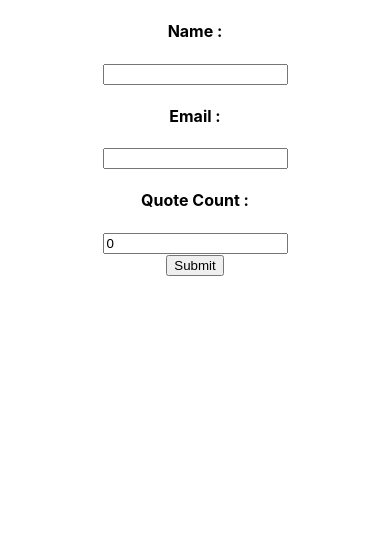
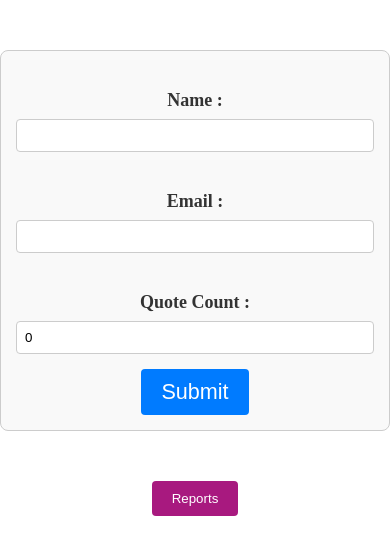
Before and after one commit to JayavelAnandh/Quote-List-FE, a React (Create React App) app: page / in a window 390 px wide. Shown: the top 554 px of the page. Built offline with nearby package versions, Linux system fonts and the light colour scheme.

Commit message:
Commit after pre-UI

```diff
--- a/src/pages/UserForm.js
+++ b/src/pages/UserForm.js
@@ -1,14 +1,22 @@
 import React, { useEffect, useState } from "react";
 import swal from "sweetalert";
+import "./form.css";
+import validator from "validator";
+import { redirect, useNavigate } from "react-router-dom";
 
 const UserForm = () => {
   const [name, setName] = useState("");
   const [email, setEmail] = useState("");
   const [quoteCount, setQuoteCount] = useState(0);
+  const navigate = useNavigate();
 
   const handleSubmit = (e) => {
     e.preventDefault();
+    if (validator.isEmail(email)) {
       addData();
+    } else {
+      swal({ title: "Enter a valid Email Address", icon: "warning" });
+    }
   };
   const addData = async () => {
     try {
@@ -23,17 +31,19 @@ const UserForm = () => {
           quoteCount,
         }),
       });
-      let response = await res.json();
-      console.log(response);
       swal("Report Uploaded Successfully");
     } catch (error) {
       console.log(error);
       swal("Error uploading report to server");
     }
   };
-
+  const routeChange = () => {
+    let path = `/report`;
+    navigate(path);
+  };
   return (
     <div>
+      <div className="form-container">
         <form onSubmit={(e) => handleSubmit(e)}>
           <div>
             <h4>Name : </h4>
@@ -48,7 +58,7 @@ const UserForm = () => {
           <div>
             <h4>Email :</h4>
             <input
-            type="text"
+              type="email"
               value={email}
               onChange={(e) => {
                 setEmail(e.target.value);
@@ -60,8 +70,10 @@ const UserForm = () => {
             <input
               type="number"
               maxLength={6}
-            minLength={1}
               value={quoteCount}
+              onInput={(e) =>
+                (e.target.value = e.target.value.slice(0, e.target.maxLength))
+              }
               onChange={(e) => {
                 setQuoteCount(e.target.value);
               }}
@@ -70,6 +82,17 @@ const UserForm = () => {
           <button type="submit">Submit</button>
         </form>
       </div>
+      <div>
+        <button
+          className="redirectionbtn"
+          onClick={() => {
+            routeChange();
+          }}
+        >
+          Reports
+        </button>
+      </div>
+    </div>
   );
 };
 
--- a/src/pages/ViewTable.js
+++ b/src/pages/ViewTable.js
@@ -1,14 +1,15 @@
 import React, { useEffect, useState } from "react";
 import "./table.css";
+import { useNavigate } from "react-router-dom";
 const ViewTable = () => {
   const [data, setData] = useState([]);
   const [sortBy, setSortBy] = useState("");
+  const navigate = useNavigate();
   const getData = async () => {
     const res = await fetch(`http://localhost:8080/report?sort=${sortBy}`, {
       method: "GET",
     });
     const response = await res.json();
-    console.log("Response", response);
     response && setData([].concat(response));
     return response;
   };
@@ -16,7 +17,10 @@ const ViewTable = () => {
   useEffect(() => {
     getData();
   }, [sortBy]);
-
+  const routeChange = () => {
+    let path = `/`;
+    navigate(path);
+  };
   return (
     <div>
       <div>
@@ -59,6 +63,17 @@ const ViewTable = () => {
           </tbody>
         </table>
       </div>
+      <div>
+        <button
+          type="button"
+          onClick={() => {
+            routeChange();
+          }}
+          className="redirectionbtn"
+        >
+          Home
+        </button>
+      </div>
     </div>
   );
 };
--- /dev/null
+++ b/src/pages/form.css
@@ -0,0 +1,71 @@
+.form-container {
+    max-width: 500px;
+    margin: 50px auto;
+    padding: 20px;
+    border: 1px solid #ccc;
+    border-radius: 8px;
+    background-color: #f9f9f9;
+    font-family: 'Times New Roman', Times, serif;
+    font-size: large;
+}
+
+.form-container h4 {
+    margin-bottom: 5px;
+    color: #333;
+    display: inline-block;
+    width: 120px;
+}
+
+.form-container input {
+    width: calc(100% - 130px);
+    padding: 8px;
+    margin-bottom: 15px;
+    border: 1px solid #ccc;
+    border-radius: 4px;
+    box-sizing: border-box;
+}
+
+.form-container button {
+    padding: 10px 20px;
+    background-color: #007bff;
+    color: #fff;
+    border: none;
+    border-radius: 4px;
+    cursor: pointer;
+    font-size: larger;
+}
+
+.form-container button:hover {
+    background-color: #0056b3;
+    box-shadow: 0 0 10px 2px rgb(122, 120, 120);
+}
+
+.form-container button:focus {
+    outline: none;
+}
+
+@media screen and (max-width: 768px) {
+    .form-container {
+        max-width: 100%;
+        padding: 15px;
+    }
+
+    .form-container h4 {
+        width: 100%;
+        margin-bottom: 8px;
+    }
+
+    .form-container input {
+        width: 100%;
+    }
+
+}
+
+.redirectionbtn {
+    padding: 10px 20px;
+    background-color: #a8197f;
+    color: #fff;
+    border: none;
+    border-radius: 4px;
+    cursor: pointer;
+}
--- a/src/pages/table.css
+++ b/src/pages/table.css
@@ -66,4 +66,13 @@
     max-width: 200px;
     padding: 8px;
   }
+
+  .redirectionbtn {
+    padding: 10px 20px;
+    background-color: #a8197f;
+    color: #fff;
+    border: none;
+    border-radius: 4px;
+    cursor: pointer;
+  }
 }
```
Lines whose indentation alone changed are shown as unchanged.
